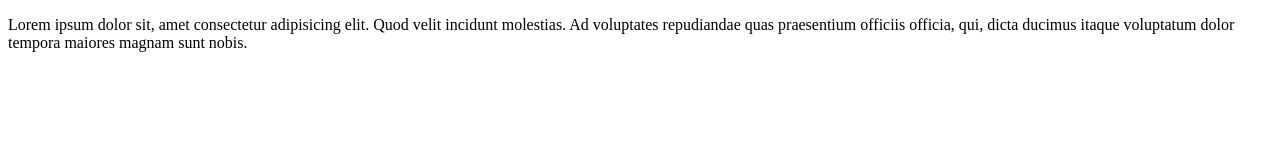
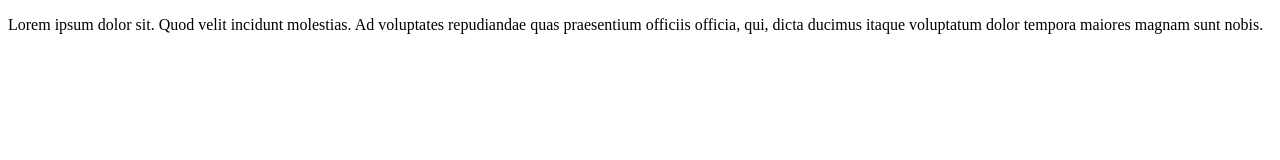
Before and after one commit to sbh69840/demo, a plain HTML site: page index.html in a window 1280 px wide. Drawn offline with Linux system fonts and the light colour scheme.

Commit message:
change index page

```diff
--- a/index.html
+++ b/index.html
@@ -4,9 +4,9 @@
     <meta charset="UTF-8">
     <meta http-equiv="X-UA-Compatible" content="IE=edge">
     <meta name="viewport" content="width=device-width, initial-scale=1.0">
-    <title>Demo</title>
+    <title>Demonstrate</title>
 </head>
 <body>
-    <p>Lorem ipsum dolor sit, amet consectetur adipisicing elit. Quod velit incidunt molestias. Ad voluptates repudiandae quas praesentium officiis officia, qui, dicta ducimus itaque voluptatum dolor tempora maiores magnam sunt nobis.</p>
+    <p>Lorem ipsum dolor sit. Quod velit incidunt molestias. Ad voluptates repudiandae quas praesentium officiis officia, qui, dicta ducimus itaque voluptatum dolor tempora maiores magnam sunt nobis.</p>
 </body>
 </html>
```
